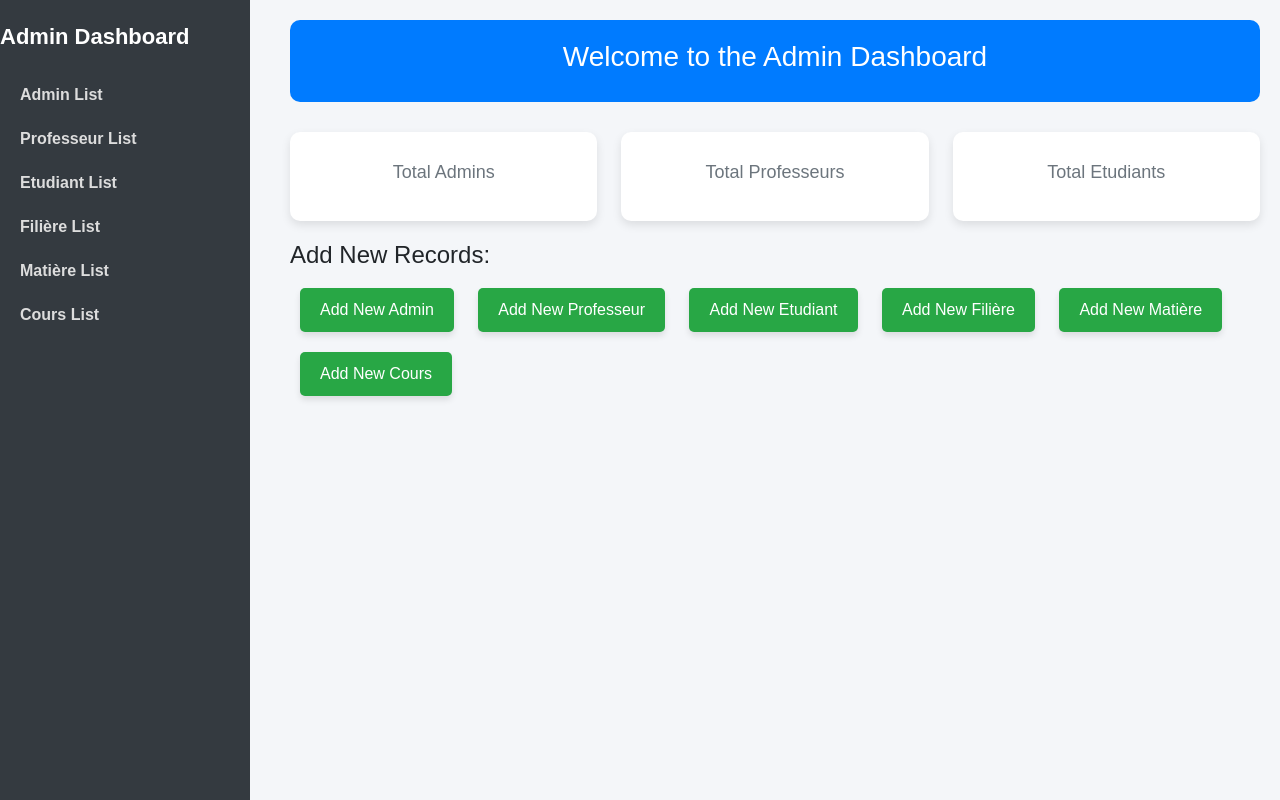
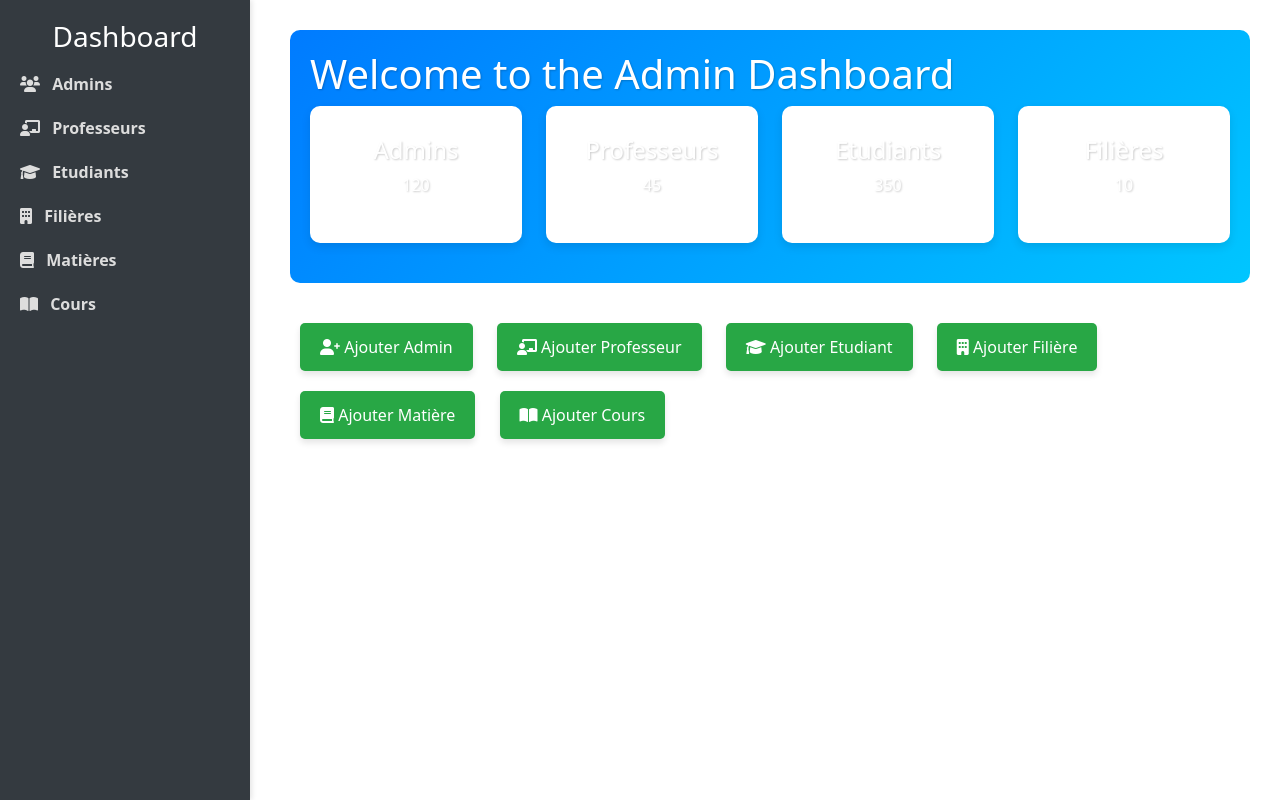
Before and after one commit to elqesbyy/myproject, a CodeIgniter 4 app: the page made by app/Views/admindashboard.php in a window 1280 px wide. Run offline with PHP 8.4 and a stand-in for CodeIgniter, Linux system fonts and the light colour scheme; the template is opened without the code that fills it, so the values that code supplies are empty; some libraries are stand-ins or nearby versions.

Commit message:
Add_Admin_Dashboard

```diff
--- a/app/Controllers/Home.php
+++ b/app/Controllers/Home.php
@@ -9,7 +9,7 @@ class Home extends BaseController
 {
     public function index(): string
     {
-  $admin = new Admin();
+        $admin = new Admin();
         $professeur = new Professeur();
         $etudiant = new Etudiant();
 
@@ -23,6 +23,6 @@ class Home extends BaseController
             'total_admins' => $total_admins,
             'total_professeurs' => $total_professeurs,
             'total_etudiants' => $total_etudiants
-        ]);
+    ]);
     }
 }
--- a/app/Views/admindashboard.php
+++ b/app/Views/admindashboard.php
@@ -4,43 +4,62 @@
     <meta charset="UTF-8">
     <meta name="viewport" content="width=device-width, initial-scale=1.0">
     <title>Dashboard</title>
+
+    <!-- FontAwesome for icons -->
+    <link href="https://cdnjs.cloudflare.com/ajax/libs/font-awesome/6.0.0-beta3/css/all.min.css" rel="stylesheet">
+
     <!-- Bootstrap CSS -->
     <link href="https://cdn.jsdelivr.net/npm/bootstrap@5.3.0/dist/css/bootstrap.min.css" rel="stylesheet">
+
     <style>
-        body {
-            background-color: #f4f6f9;
-            font-family: 'Arial', sans-serif;
-        }
+        /* Sidebar Styling */
         .sidebar {
+            position: fixed;
+            top: 0;
+            left: 0;
+            width: 250px;
+            height: 100%;
             background-color: #343a40;
             color: #fff;
             padding-top: 20px;
-            height: 100vh;
-            position: fixed;
-            width: 250px;
+            box-shadow: 2px 0 5px rgba(0, 0, 0, 0.1);
         }
+
         .sidebar a {
             color: #ddd;
             font-weight: bold;
             padding: 10px 20px;
             display: block;
             text-decoration: none;
-            transition: background 0.3s ease;
+            transition: background 0.3s ease, color 0.3s ease;
         }
+
         .sidebar a:hover {
             background-color: #495057;
+            color: #fff; /* Change text color on hover */
         }
+
+        .sidebar a i {
+            margin-right: 8px;
+        }
+
+        /* Main container */
         .container-main {
-            margin-left: 270px;
-            padding: 20px;
+            margin-left: 260px;
+            padding: 30px;
         }
+
+        /* Header section */
         .dashboard-header {
-            background-color: #007bff;
+            background: linear-gradient(135deg, #007bff, #00c6ff);
             color: white;
             padding: 20px;
             border-radius: 10px;
             margin-bottom: 30px;
+            text-shadow: 1px 1px 2px rgba(0, 0, 0, 0.2);
         }
+
+        /* Stats cards */
         .stat-card {
             background-color: white;
             border-radius: 10px;
@@ -48,19 +67,18 @@
             padding: 30px;
             text-align: center;
             margin-bottom: 20px;
+            transition: transform 0.3s ease, box-shadow 0.3s ease;
         }
-        .stat-card h4 {
-            font-size: 18px;
-            color: #6c757d;
+
+        .stat-card:hover {
+            transform: translateY(-10px);
+            box-shadow: 0 6px 20px rgba(0, 0, 0, 0.2);
         }
-        .stat-card .stat-value {
-            font-size: 36px;
-            font-weight: bold;
-            color: #007bff;
-        }
+
+        /* Add links */
         .add-link a {
             display: inline-block;
-            padding: 10px 20px;
+            padding: 12px 20px;
             margin: 10px;
             font-size: 16px;
             color: #fff;
@@ -70,72 +88,116 @@
             box-shadow: 0 4px 6px rgba(0, 0, 0, 0.1);
             transition: background 0.3s ease;
         }
+
         .add-link a:hover {
             background-color: #218838;
         }
-        .menu-header {
-            font-size: 22px;
-            font-weight: bold;
-            margin-bottom: 20px;
-            color: #fff;
+
+        /* Responsiveness */
+        @media (max-width: 768px) {
+            .sidebar {
+                position: absolute;
+                width: 100%;
+                height: auto;
+                top: 0;
+                left: 0;
+                padding-top: 10px;
+            }
+
+            .container-main {
+                margin-left: 0;
+                padding: 10px;
+            }
+
+            .add-link a {
+                display: block;
+                margin-bottom: 10px;
+            }
+        }
+
+        /* Animation for Stat Cards */
+        .stat-card {
+            opacity: 0;
+            transform: translateY(20px);
+            transition: opacity 0.5s ease, transform 0.5s ease;
+        }
+
+        .stat-card.visible {
+            opacity: 1;
+            transform: translateY(0);
         }
     </style>
 </head>
 <body>
-
-<!-- Sidebar Menu -->
+    <!-- Sidebar -->
     <div class="sidebar">
-    <div class="menu-header">Admin Dashboard</div>
-    <a href="<?= route_to('admin/index'); ?>">Admin List</a>
-    <a href="<?= route_to('professeur'); ?>">Professeur List</a>
-    <a href="<?= route_to('etudiant'); ?>">Etudiant List</a>
-    <a href="<?= route_to('filiere'); ?>">Filière List</a>
-    <a href="<?= route_to('matiere'); ?>">Matière List</a>
-    <a href="<?= route_to('cour'); ?>">Cours List</a>
+        <h3 class="text-center text-white">Dashboard</h3>
+        <a href="<?= route_to('admin/index'); ?>"><i class="fas fa-users"></i> Admins </a>
+        <a href="<?= route_to('professeur'); ?>"><i class="fas fa-chalkboard-teacher"></i> Professeurs </a>
+        <a href="<?= route_to('etudiant'); ?>"><i class="fas fa-graduation-cap"></i> Etudiants </a>
+        <a href="<?= route_to('filiere'); ?>"><i class="fas fa-building"></i> Filières </a>
+        <a href="<?= route_to('matiere'); ?>"><i class="fas fa-book"></i> Matières </a>
+        <a href="<?= route_to('cour'); ?>"><i class="fas fa-book-open"></i> Cours </a>
     </div>
 
     <!-- Main Content -->
     <div class="container-main">
-    <!-- Statistics Section -->
+        <!-- Header with Statistics -->
         <div class="dashboard-header">
-        <h3 class="text-center">Welcome to the Admin Dashboard</h3>
-    </div>
-
+            <h1>Welcome to the Admin Dashboard</h1>
             <div class="row">
-        <div class="col-md-4">
-            <div class="stat-card">
-                <h4>Total Admins</h4>
-                <div class="stat-value"><?= $total_admins; ?></div>
+                <div class="col-md-3">
+                    <div class="stat-card visible">
+                        <h4>Admins</h4>
+                        <p>120</p>
                     </div>
                 </div>
-        <div class="col-md-4">
-            <div class="stat-card">
-                <h4>Total Professeurs</h4>
-                <div class="stat-value"><?= $total_professeurs; ?></div>
+                <div class="col-md-3">
+                    <div class="stat-card visible">
+                        <h4>Professeurs</h4>
+                        <p>45</p>
                     </div>
                 </div>
-        <div class="col-md-4">
-            <div class="stat-card">
-                <h4>Total Etudiants</h4>
-                <div class="stat-value"><?= $total_etudiants; ?></div>
+                <div class="col-md-3">
+                    <div class="stat-card visible">
+                        <h4>Etudiants</h4>
+                        <p>350</p>
+                    </div>
+                </div>
+                <div class="col-md-3">
+                    <div class="stat-card visible">
+                        <h4>Filières</h4>
+                        <p>10</p>
+                    </div>
                 </div>
             </div>
         </div>
 
-    <!-- Add New Records Section -->
+        <!-- Add new links -->
         <div class="add-link">
-        <h4>Add New Records:</h4>
-        <a href="<?= route_to('admin/create'); ?>">Add New Admin</a>
-        <a href="<?= route_to('professeur/create'); ?>">Add New Professeur</a>
-        <a href="<?= route_to('etudiant/create'); ?>">Add New Etudiant</a>
-        <a href="<?= route_to('filiere/create'); ?>">Add New Filière</a>
-        <a href="<?= route_to('matiere/create'); ?>">Add New Matière</a>
-        <a href="<?= route_to('cour/create'); ?>">Add New Cours</a>
-    </div>
+            <a href="<?= route_to('admin/create'); ?>"><i class="fas fa-user-plus"></i> Ajouter Admin</a>
+            <a href="<?= route_to('professeur/create'); ?>"><i class="fas fa-chalkboard-teacher"></i> Ajouter Professeur</a>
+            <a href="<?= route_to('etudiant/create'); ?>"><i class="fas fa-graduation-cap"></i> Ajouter Etudiant</a>
+            <a href="<?= route_to('filiere/create'); ?>"><i class="fas fa-building"></i> Ajouter Filière</a>
+            <a href="<?= route_to('matiere/create'); ?>"><i class="fas fa-book"></i> Ajouter Matière</a>
+            <a href="<?= route_to('cour/create'); ?>"><i class="fas fa-book-open"></i> Ajouter Cours</a>
         </div>
 
-<!-- Bootstrap JS -->
+        <!-- List of items (for example, Admin List) -->
+
+    </div>
+
+    <!-- Bootstrap and FontAwesome JS -->
     <script src="https://cdn.jsdelivr.net/npm/bootstrap@5.3.0/dist/js/bootstrap.bundle.min.js"></script>
 
+    <!-- JavaScript for Stat Card Visibility Animation -->
+    <script>
+        document.addEventListener('DOMContentLoaded', function () {
+            const cards = document.querySelectorAll('.stat-card');
+            cards.forEach(card => {
+                card.classList.add('visible');
+            });
+        });
+    </script>
 </body>
 </html>
```
Lines whose indentation alone changed are shown as unchanged.
